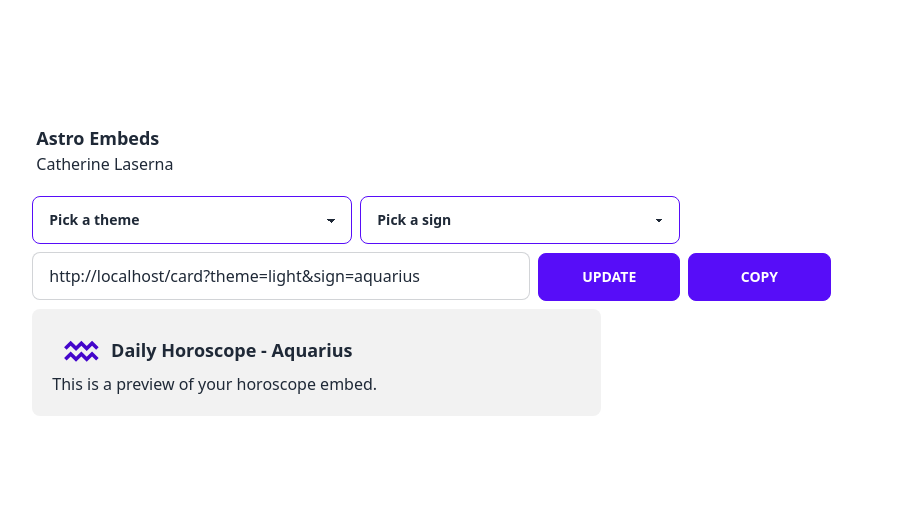
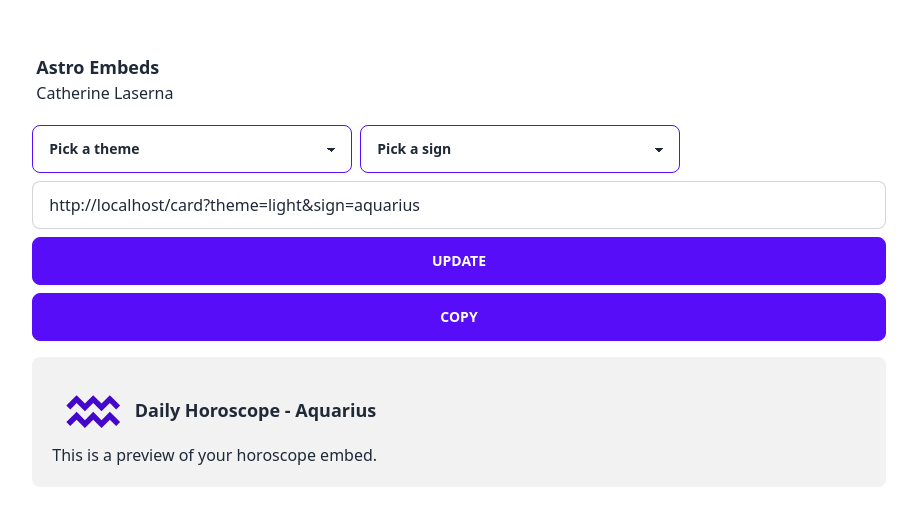
Before and after one commit to cjlaserna/astro-embed, a React (Create React App) app: page / in a window 1280 px wide. Shown: the part 140-666 px from the top of the page, without its empty margins (181-1098 px from the left). Built offline with nearby package versions, Linux system fonts and the light colour scheme.

Commit message:
took out percentage width completely

```diff
--- a/src/Pages/Home.js
+++ b/src/Pages/Home.js
@@ -77,8 +77,8 @@ const Home = () => {
 
           </div>
           <div className='my-2 w-full'>
-            <input type="text" ref={embedLink} value={`${window.location.origin}/card?theme=${theme ? theme.toLowerCase() : "light"}&sign=${sign ? sign.toLowerCase() : "aquarius"}`} className="input input-bordered w-7/12" />
-            <button className="btn btn-primary w-2/12 ml-2" onClick={
+            <input type="text" ref={embedLink} value={`${window.location.origin}/card?theme=${theme ? theme.toLowerCase() : "light"}&sign=${sign ? sign.toLowerCase() : "aquarius"}`} className="input input-bordered w-full" />
+            <button className="btn btn-primary w-full my-2" onClick={
               () => {
                 setTheme(themeRef.current.value)
                 setSign(signRef.current.value)
@@ -86,7 +86,7 @@ const Home = () => {
             }>
               Update
             </button>
-            <button className="btn btn-primary w-2/12 mx-2" onClick={() => {
+            <button className="btn btn-primary w-full mb-2" onClick={() => {
               navigator.clipboard.writeText(embedLink.current.value);
               toast.success("Copied Link Successfully.", {
                 position: "bottom-center",
@@ -102,7 +102,7 @@ const Home = () => {
           </div>
 
           <div className='w-full'>
-            <div className='w-8/12 bg-base-200 p-5 rounded-lg'>
+            <div className='bg-base-200 p-5 rounded-lg'>
               <div className='flex justify-center items-center flex-row w-full'>
                 <div className='fill-primary-focus w-1/12 mx-2'>
                   {(() => {
```
